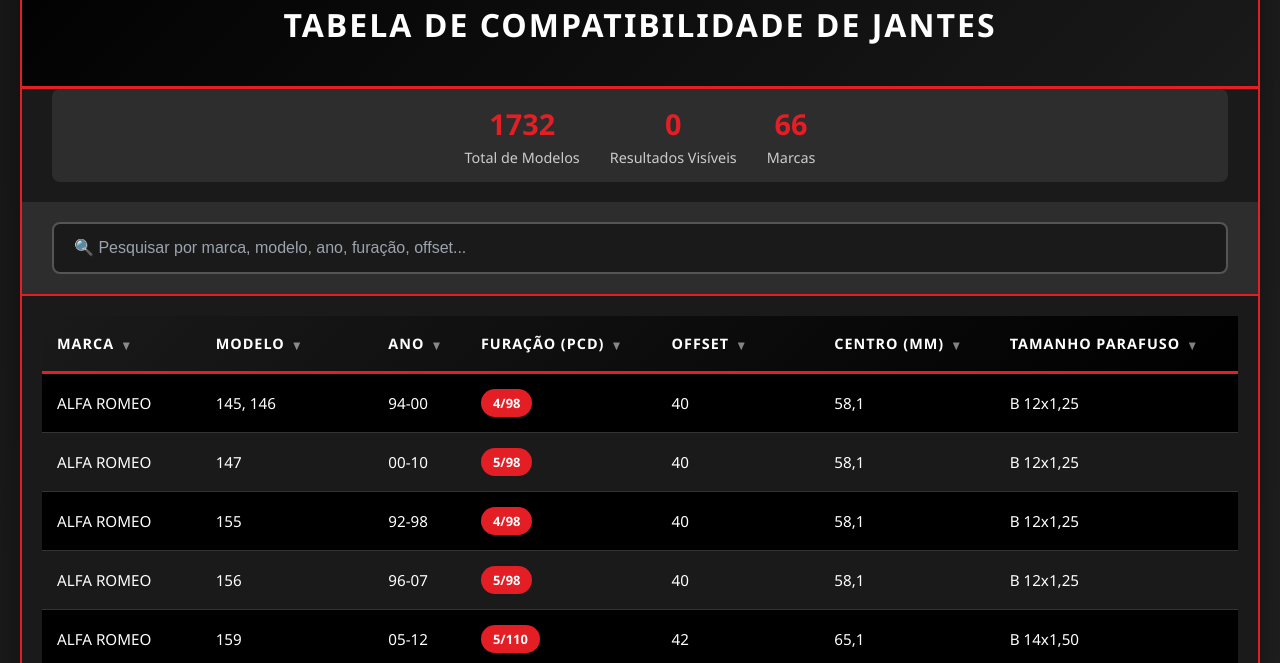
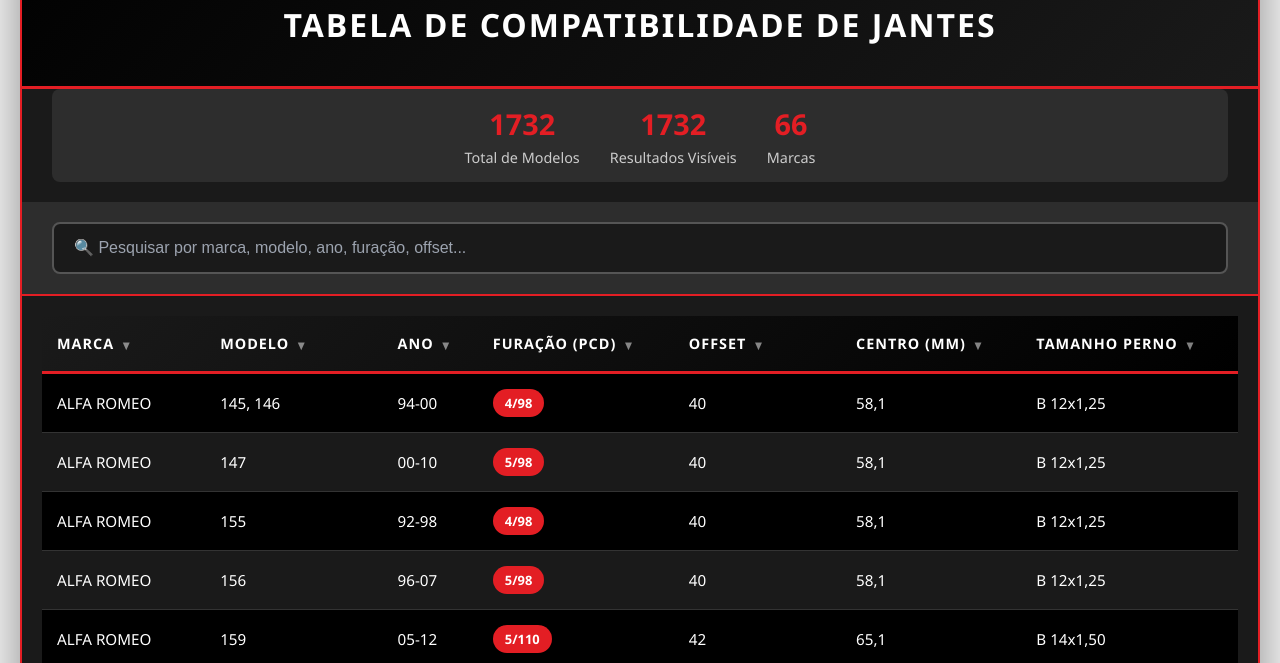
Before and after one commit to cpnf4560/altaroda_tabjantes, a website: page index.html in a window 1280 px wide. Shown: the part 137-800 px from the top of the page. Drawn offline with Linux system fonts and the light colour scheme.

Commit message:
Fix: Corrigido contador 'Resultados Visíveis' e alterado coluna 'Tamanho Parafuso' para 'Tamanho Perno'

```diff
--- a/index.html
+++ b/index.html
@@ -13,7 +13,11 @@
 
         body {
             font-family: 'Segoe UI', Tahoma, Geneva, Verdana, sans-serif;
-            background: linear-gradient(135deg, #1a1a1a 0%, #2d2d2d 100%);
+            background: linear-gradient(135deg,                        <th data-column="4">Offset</th>
+                        <th data-column="5">Centro (mm)</th>
+                        <th data-column="6">Tamanho Perno</th>
+                    </tr>
+                </thead>a1a 0%, #2d2d2d 100%);
             min-height: 100vh;
             padding: 20px;
         }
@@ -470,15 +474,14 @@
 
         <div class="table-container">
             <table id="dataTable">
-                <thead>
-                    <tr>
+                <thead>                    <tr>
                         <th data-column="0">Marca</th>
                         <th data-column="1">Modelo</th>
                         <th data-column="2">Ano</th>
                         <th data-column="3">Furação (PCD)</th>
                         <th data-column="4">Offset</th>
                         <th data-column="5">Centro (mm)</th>
-                        <th data-column="6">Tamanho Parafuso</th>
+                        <th data-column="6">Tamanho Perno</th>
                     </tr>
                 </thead>
                 <tbody id="tableBody">
@@ -513,11 +516,15 @@
             <div id="noResults" class="no-results" style="display: none;">
                 ❌ Nenhum resultado encontrado para a sua pesquisa.
             </div>
-        </div>
-
-        <div class="footer">
+        </div>        <div class="footer">
             <p>&copy; 2025 Altaroda - Tabela de Compatibilidade de Jantes</p>
             <p style="margin-top: 5px; font-size: 0.9em;">Todos os direitos reservados</p>
+            <p style="margin-top: 15px; font-size: 0.85em; color: #9ca3af; max-width: 900px; margin-left: auto; margin-right: auto; line-height: 1.5;">
+                ⚠️ <strong>Aviso Legal:</strong> Este projeto utiliza dados provenientes de fontes públicas de referência na área automóvel.
+                As informações apresentadas têm caráter meramente informativo e devem ser sempre verificadas junto do fabricante
+                ou de um profissional qualificado antes de qualquer aplicação. A Altaroda não se responsabiliza por eventuais
+                imprecisões ou alterações nos dados apresentados.
+            </p>
         </div>
     </div>
 
@@ -607,11 +614,10 @@
             });
 
             updatePaginationInfo();
-        }
-
-        // ========== ATUALIZAR ESTATÍSTICAS ==========
+        }        // ========== ATUALIZAR ESTATÍSTICAS ==========
         function updateStats() {
             totalRecords.textContent = allVehicles.length;
+            visibleRecords.textContent = filteredVehicles.length;
 
             const brands = new Set(allVehicles.map(v => v.marca));
             totalBrands.textContent = brands.size;
```
